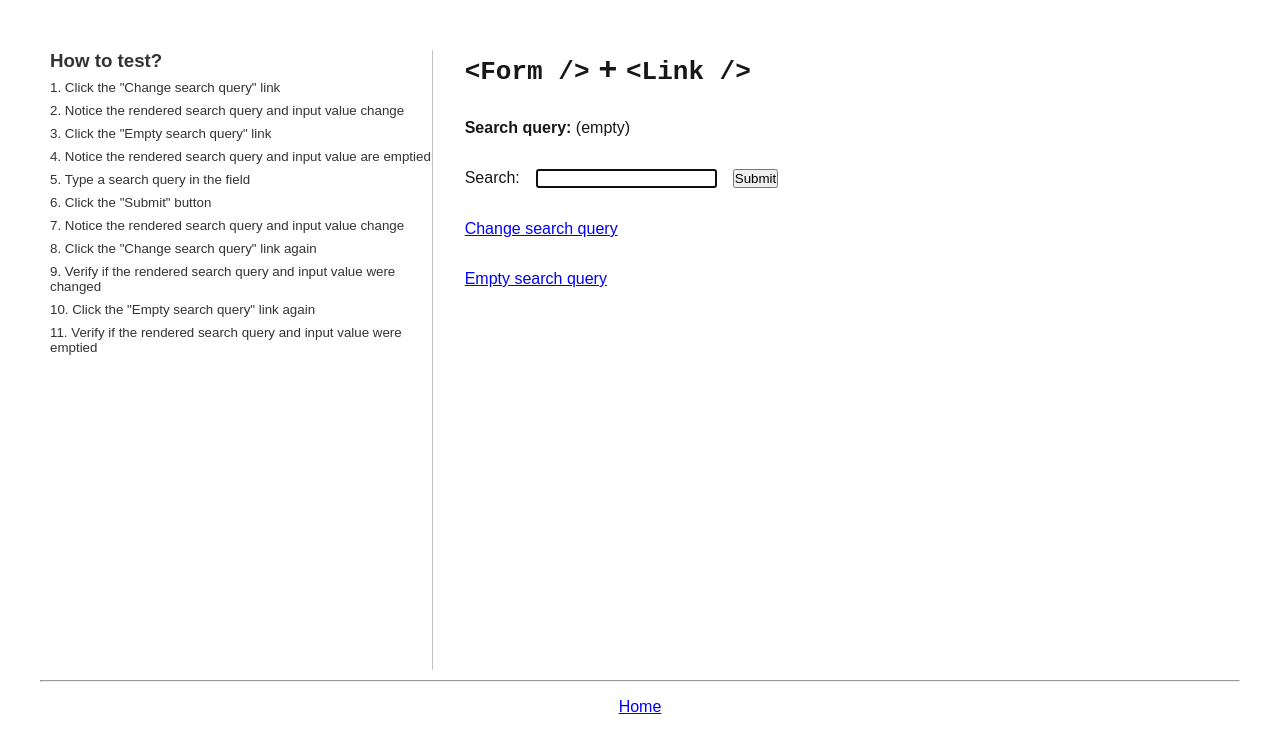
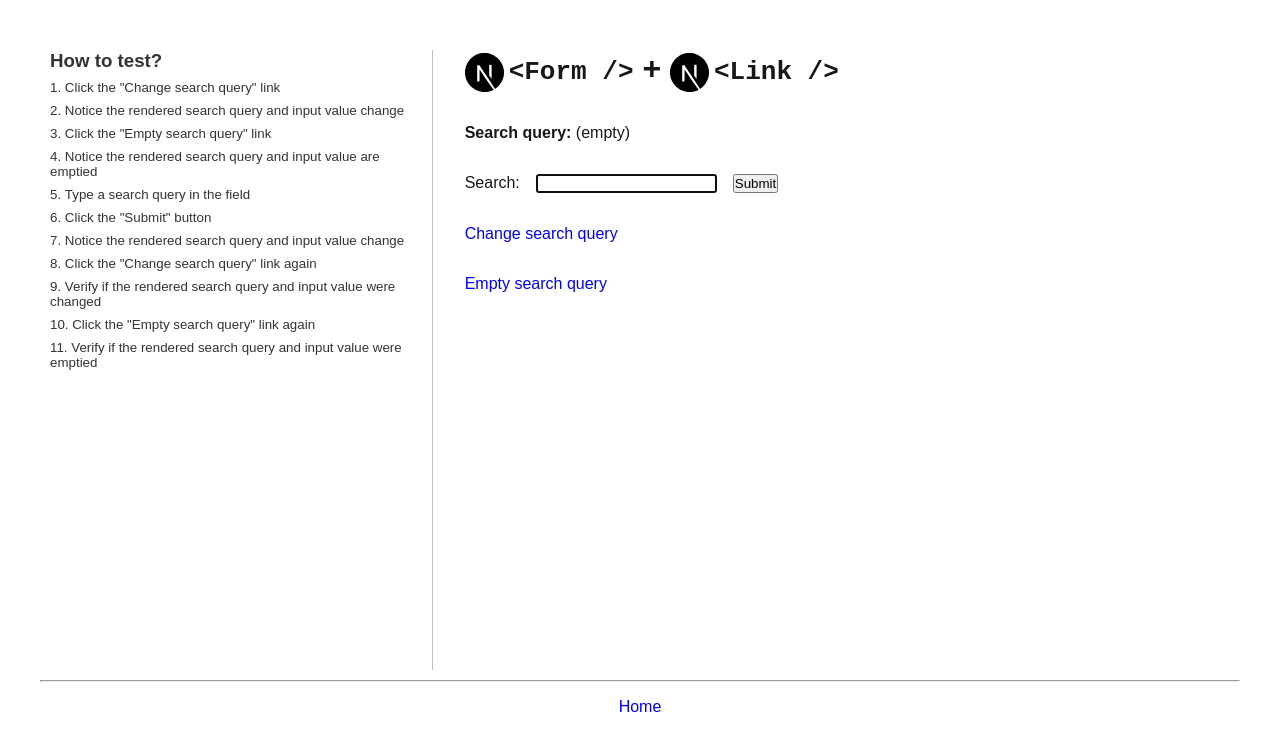
Before and after one commit to verheyenkoen/form-default-value-bug, a Next.js app: page /form-plus-link-component in a window 1280 px wide. Shown: the top 750 px of the page. Built offline with nearby package versions, Linux system fonts and the light colour scheme.

Commit message:
Marked ComponentName with icon

```diff
--- a/src/app/form-plus-link-component/page.tsx
+++ b/src/app/form-plus-link-component/page.tsx
@@ -13,8 +13,8 @@ export default async function Page({
   return (
     <>
       <h1>
-        <ComponentName>Form</ComponentName> +{" "}
-        <ComponentName>Link</ComponentName>
+        <ComponentName type="next">Form</ComponentName> +{" "}
+        <ComponentName type="next">Link</ComponentName>
       </h1>
       <p>
         <strong>Search query:</strong>{" "}
--- a/src/app/globals.css
+++ b/src/app/globals.css
@@ -33,7 +33,11 @@ body {
 
 a {
   color: blue;
-  text-decoration: underline;
+  text-decoration: none;
+
+  &:hover {
+    text-decoration: underline;
+  }
 }
 
 @media (prefers-color-scheme: dark) {
@@ -46,3 +50,14 @@ form {
   display: flex;
   gap: 1rem;
 }
+
+.icon {
+  aspect-ratio: 1;
+  vertical-align: middle;
+  margin-right: 1rem;
+}
+
+h1 .icon {
+  height: 1.5em;
+  width: 1.5em;
+}
--- a/src/app/page.module.css
+++ b/src/app/page.module.css
@@ -27,6 +27,7 @@
 .info {
   color: #333;
   border-right: 1px solid silver;
+  padding-right: 1rem;
 }
 
 .list {
--- a/src/app/page.tsx
+++ b/src/app/page.tsx
@@ -6,8 +6,8 @@ export default function Home() {
     <>
       <h2>Test cases</h2>
       <Link href="/form-plus-link-component">
-        <ComponentName>Form</ComponentName> +{" "}
-        <ComponentName>Link</ComponentName>
+        <ComponentName type="next">Form</ComponentName> +{" "}
+        <ComponentName type="next">Link</ComponentName>
       </Link>
     </>
   );
--- a/src/components/component-name.tsx
+++ b/src/components/component-name.tsx
@@ -1,7 +1,34 @@
+import Image from "next/image";
+
+import html_icon from "./html-icon.svg";
+import next_icon from "./next-icon.svg";
+
 export default function ComponentName({
   children,
+  type,
 }: {
   children: React.ReactNode;
+  type: "html" | "next";
 }) {
-  return <code>&lt;{children} /&gt;</code>;
+  return (
+    <code>
+      {type === "html" && (
+        <Image
+          className="icon"
+          src={html_icon}
+          alt="HTML icon"
+          style={{ verticalAlign: "middle", marginRight: "5px" }}
+        />
+      )}
+      {type === "next" && (
+        <Image
+          className="icon"
+          src={next_icon}
+          alt="Next.js icon"
+          style={{ verticalAlign: "middle", marginRight: "5px" }}
+        />
+      )}
+      &lt;{children} /&gt;
+    </code>
+  );
 }
```
Also changed, not shown: src/components/html-icon.svg (added), src/components/next-icon.svg (added).
